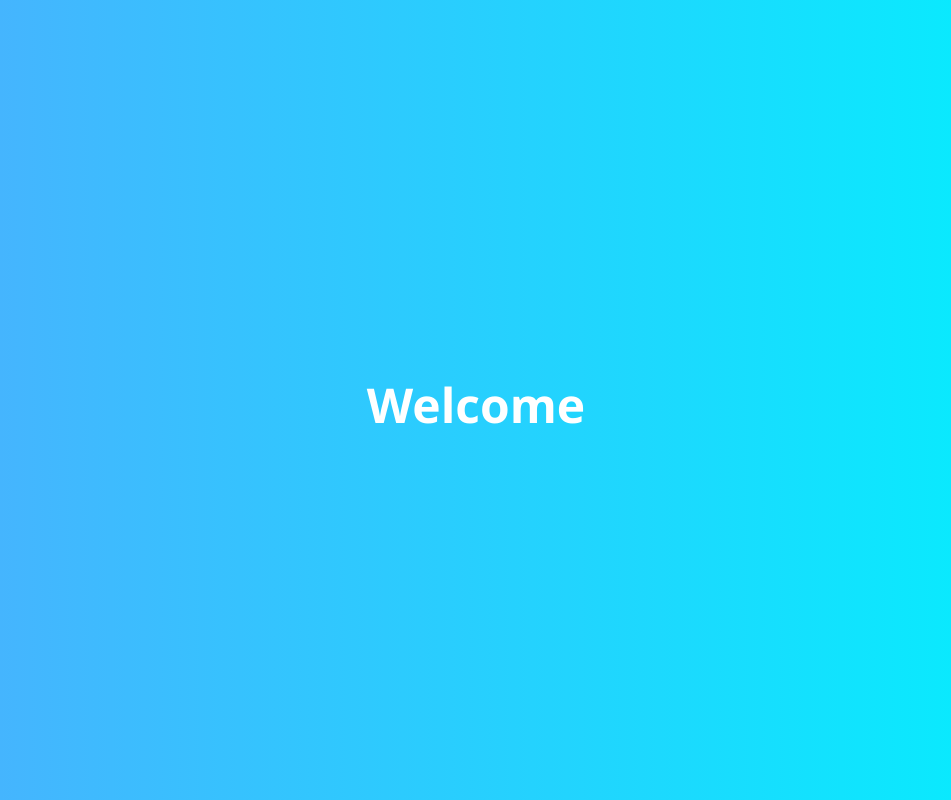
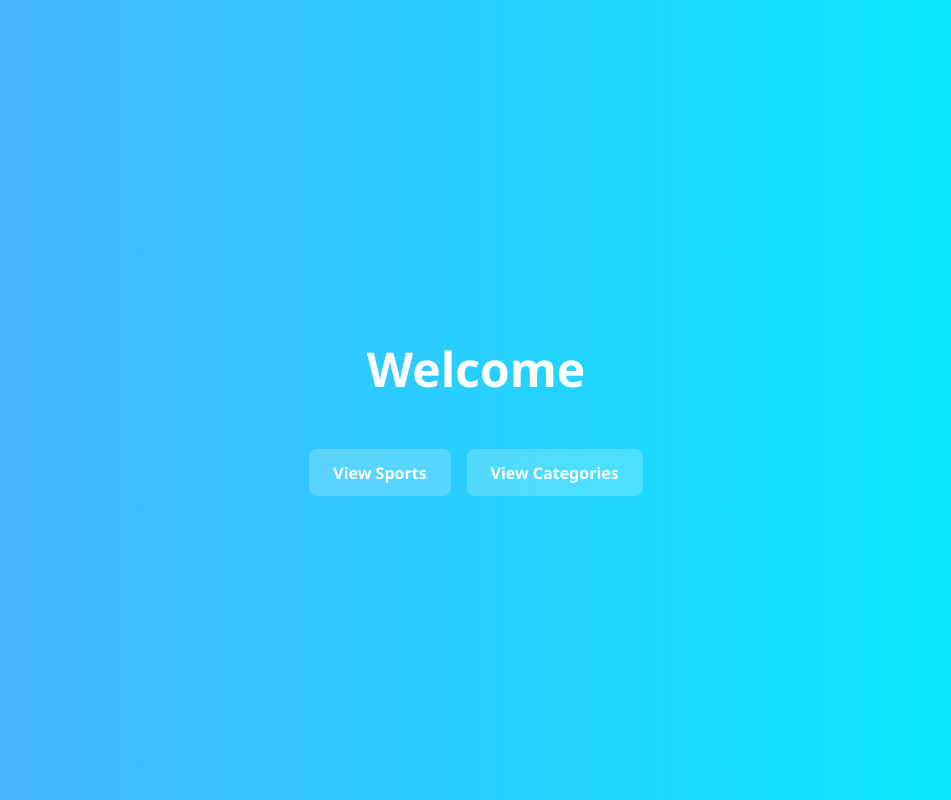
Before and after one commit to lyfe05/streamweb, a plain HTML site: page public/index.html in a window 1280 px wide. Shown: the whole page, without its empty margins (164-1115 px from the left). Drawn offline with Linux system fonts and the light colour scheme.

Commit message:
Update index.html

```diff
--- a/public/index.html
+++ b/public/index.html
@@ -18,16 +18,34 @@
     }
     h1 {
       font-size: 3em;
-      margin-bottom: 0.5em;
+      margin-bottom: 1em;
     }
-    p {
-      font-size: 1.2em;
+    .button-group {
+      display: flex;
+      gap: 1em;
+      justify-content: center;
+    }
+    a.button {
+      text-decoration: none;
+      background-color: rgba(255, 255, 255, 0.2);
+      padding: 0.8em 1.5em;
+      border-radius: 8px;
+      color: #fff;
+      font-weight: bold;
+      transition: background-color 0.3s ease;
+    }
+    a.button:hover {
+      background-color: rgba(255, 255, 255, 0.4);
     }
   </style>
 </head>
 <body>
   <div>
     <h1>Welcome</h1>
+    <div class="button-group">
+      <a href="/sports.json" class="button">View Sports</a>
+      <a href="/categories.json" class="button">View Categories</a>
+    </div>
   </div>
 </body>
 </html>
```
